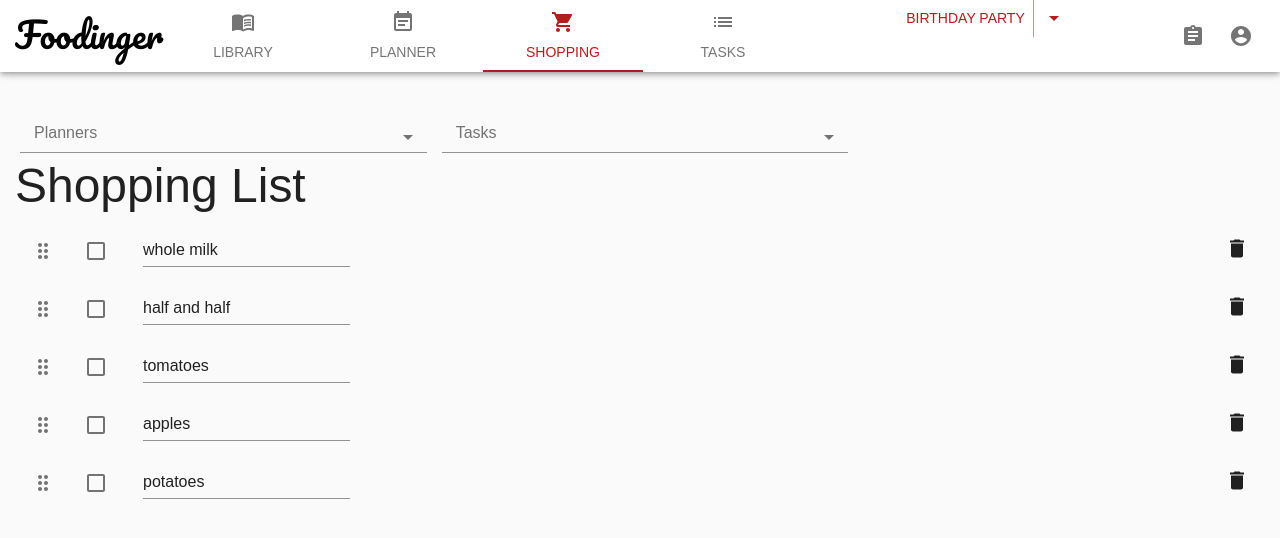
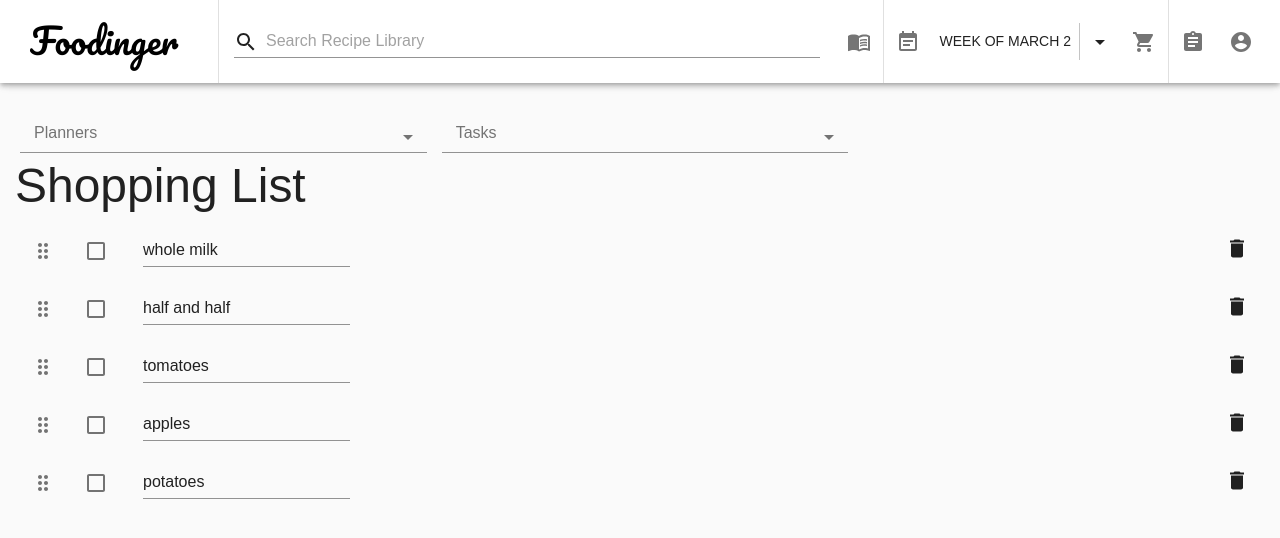
Before and after one commit to switzerb/foodinger-web-ui, a React (Create React App) app: page /shopping in a window 1280 px wide. Shown: the top 538 px of the page. Built offline with nearby package versions, Linux system fonts and the light colour scheme.

Commit message:
Reworking the navigation and menus

```diff
--- a/package.json
+++ b/package.json
@@ -9,6 +9,7 @@
     "@testing-library/jest-dom": "4.2.4",
     "@testing-library/react": "9.5.0",
     "@testing-library/user-event": "7.2.1",
+    "clsx": "^1.1.0",
     "react": "16.13.0",
     "react-dom": "16.13.0",
     "react-router-dom": "5.1.2",
--- a/src/AppHeader.js
+++ b/src/AppHeader.js
@@ -6,14 +6,19 @@ import {
     Menu,
     MenuItem,
     Select,
+    Divider,
+    List,
+    ListItem,
+    ListItemIcon,
+    ListItemText,
     Tabs,
     Tab,
     TextField,
     Toolbar,
-    Typography
+    Typography, Drawer, Container
 } from "@material-ui/core";
 import {
-    makeStyles
+    makeStyles, useTheme
 } from "@material-ui/core/styles"
 import {
     Link,
@@ -21,32 +26,69 @@ import {
 } from "react-router-dom";
 import {
     AccountCircle,
-    Assignment,
+    Assignment, ChevronLeft,
     EventNote,
-    List,
+    List as ListIcon,
     MenuBook,
     ShoppingCart,
+    Menu as MenuIcon
 } from "@material-ui/icons";
 import Logo from "./Logo";
 import planners from "./data/planners";
 import InputLabel from "@material-ui/core/InputLabel";
 import SelectPlan from "./planner/SelectPlan";
+import clsx from "clsx";
+import SearchBar from "./library/SearchBar";
+
+const drawerWidth = 440;
 
 const styles = makeStyles(theme => ({
-    root: {
-        flexGrow: 1,
-        backgroundColor: "#fff",
-    },
     toolbar: {
       display: "flex"
     },
     title: {
         flexGrow: 1,
-    }
+    },
+    appBar: {
+        flexGrow: 1,
+        zIndex: theme.zIndex.drawer + 1,
+        backgroundColor: "#fff",
+        transition: theme.transitions.create(['margin', 'width'], {
+            easing: theme.transitions.easing.sharp,
+            duration: theme.transitions.duration.leavingScreen,
+        }),
+    },
+    menuButton: {
+        marginRight: theme.spacing(2),
+    },
+    hide: {
+        display: 'none',
+    },
+    drawerContainer: {
+        overflow: 'auto',
+    },
+    drawer: {
+        width: drawerWidth,
+        flexShrink: 0,
+    },
+    drawerPaper: {
+        width: drawerWidth,
+    },
+    content: {
+        flexGrow: 1,
+        padding: theme.spacing(3),
+        transition: theme.transitions.create('margin', {
+            easing: theme.transitions.easing.sharp,
+            duration: theme.transitions.duration.leavingScreen,
+        }),
+        marginLeft: -drawerWidth,
+    },
 }));
 
 const AppHeader = (props) => {
     const classes = styles();
+    const [open, setOpen] = React.useState(false);
+
     const {pathname} = props.location;
     const [whiteboard, setWhiteBoard] = React.useState(null);
     const [account, setAccount] = React.useState(null);
@@ -67,39 +109,34 @@ const AppHeader = (props) => {
       setAccount(null);
     };
 
-    return <AppBar className={classes.root}>
+    const handleDrawerOpen = () => {
+        setOpen(true);
+    };
+
+    const handleDrawerClose = () => {
+        setOpen(false);
+    };
+
+
+    return (
+    <React.Fragment>
+        <AppBar
+            position="fixed"
+            className={clsx(classes.appBar)}
+        >
             <Toolbar className={classes.toolbar}>
                 <Logo />
-                    <Tabs
-                        className={classes.title}
-                        value={pathname.substring(1)}
-                        indicatorColor="primary"
-                        textColor="primary"
-                    >
-                        <Tab icon={<MenuBook />}     component={Link} to="library"  label="Library"   value="library" />
-                        <Tab icon={<EventNote />}    component={Link} to="planner"  label="Planner"   value="planner"/>
-                        <Tab icon={<ShoppingCart />} component={Link} to="shopping" label="Shopping"  value="shopping"/>
-                        <Tab icon={<List />}         component={Link} to="tasks"    label="Tasks"     value="tasks"/>
-                        <Tab component={SelectPlan} />
-                    </Tabs>
-                <IconButton onClick={handleWBOpen}><Assignment /></IconButton>
+                <Divider orientation="vertical" flexItem />
+                <SearchBar />
+                <IconButton component={Link} to="library" value="library" ><MenuBook /></IconButton>
+                <Divider orientation="vertical" flexItem />
+                <IconButton  component={Link} to="planner" value="planner"><EventNote /></IconButton>
+                <SelectPlan />
+                <IconButton component={Link} to="shopping" value="shopping"><ShoppingCart /></IconButton>
+                <Divider orientation="vertical" flexItem />
+                <IconButton onClick={handleDrawerOpen}><Assignment /></IconButton>
                 <IconButton onClick={handleAccountOpen}><AccountCircle /></IconButton>
             </Toolbar>
-        <Menu
-            id="whiteboard"
-            anchorEl={whiteboard}
-            keepMounted
-            open={Boolean(whiteboard)}
-            onClose={handleWBClose}
-        >
-            <MenuItem onClick={handleWBClose}>Napalm</MenuItem>
-            <MenuItem onClick={handleWBClose}>WD40 and LightBulbs</MenuItem>
-            <MenuItem onClick={handleWBClose}>Milk</MenuItem>
-            <MenuItem onClick={handleWBClose}>Peanut Butter</MenuItem>
-            <MenuItem onClick={handleWBClose}>Chai Tea</MenuItem>
-            <TextField label="Add to Board" variant="outlined" />
-            <MenuItem><Link to="/nowhere">Go to Whiteboard --></Link></MenuItem>
-        </Menu>
             <Menu
                 id="account"
                 anchorEl={account}
@@ -112,6 +149,42 @@ const AppHeader = (props) => {
                 <MenuItem onClick={handleAccountClose}>Preferences</MenuItem>
             </Menu>
         </AppBar>
+        <Drawer
+            className={classes.drawer}
+            variant="persistent"
+            anchor="right"
+            open={open}
+            classes={{
+                paper: classes.drawerPaper,
+            }}
+        >
+            <div className={classes.drawerHeader}>
+                <IconButton onClick={handleDrawerClose}>
+                    {<ChevronLeft />}
+                </IconButton>
+            </div>
+            <List
+                id="whiteboard"
+            >
+                <ListItem>Napalm</ListItem>
+                <ListItem>WD40 and LightBulbs</ListItem>
+                <ListItem>Milk</ListItem>
+                <ListItem>Peanut Butter</ListItem>
+                <ListItem>Chai Tea</ListItem>
+                <TextField label="Add to Board" variant="outlined" />
+                <ListItem><Link to="/nowhere">Go to Whiteboard --></Link></ListItem>
+            </List>
+            <Tabs
+                orientation="vertical"
+                className={classes.title}
+                value={pathname.substring(1)}
+                indicatorColor="primary"
+                textColor="primary"
+            >
+                <Tab icon={<ListIcon />}         component={Link} to="tasks"    label="Tasks"     value="tasks"/>
+            </Tabs>
+        </Drawer>
+    </React.Fragment>)
 };
 
 export default withRouter(AppHeader);
--- a/src/Logo.js
+++ b/src/Logo.js
@@ -5,6 +5,8 @@ const styles = makeStyles(theme => ({
         root: {
             fontSize: "2.5em",
             color: "black",
+            margin: theme.spacing(3),
+            paddingRight: theme.spacing(5)
         },
         F: {
             fontFamily: "Pacifico",
--- a/src/data/planners.js
+++ b/src/data/planners.js
@@ -1,8 +1,20 @@
 const planners  = [
-    "Week of March 2",
-    "Birthday Party",
-    "Dinner with Nick and Krissy",
-    "Week of March 9"
+    {
+        name: "Week of March 2",
+        type: "meal"
+    },
+    {
+        name: "Birthday Party",
+        type: "meal"
+    },
+    {
+        name: "Dinner with Nick and Krissy",
+        type: "meal"
+    },
+    {
+        name: "Camping",
+        type: "task"
+    }
 ];
 
 export default planners;
--- a/src/library/SearchBar.js
+++ b/src/library/SearchBar.js
@@ -1,23 +1,33 @@
 import React from 'react';
 import {makeStyles} from '@material-ui/core/styles';
-import TextField from '@material-ui/core/TextField';
+import {
+    FormControl,
+    TextField,
+    IconButton
+} from "@material-ui/core";
 import InputAdornment from "@material-ui/core/InputAdornment";
-import Grid from '@material-ui/core/Grid';
-import {Search} from "@material-ui/icons";
+import {
+    Search
+} from "@material-ui/icons";
 
 const useStyles = makeStyles(theme => ({
     margin: {
         margin: "auto",
     },
+    search: {
+        margin: theme.spacing(3),
+        flexGrow: 1
+    }
 }));
 
 const SearchBar = () => {
     const classes = useStyles();
 
     return (
+        <FormControl className={classes.search}>
         <TextField
             fullWidth
-            label="Find a recipe"
+            placeholder="Search Recipe Library"
             InputProps={{
                 startAdornment: (
                     <InputAdornment position="start">
@@ -25,6 +35,7 @@ const SearchBar = () => {
                     </InputAdornment>
                 ),
             }}/>
+        </FormControl>
     );
 };
 
--- a/src/planner/SelectPlan.js
+++ b/src/planner/SelectPlan.js
@@ -10,12 +10,20 @@ import Popper from '@material-ui/core/Popper';
 import MenuItem from '@material-ui/core/MenuItem';
 import MenuList from '@material-ui/core/MenuList';
 import planners from "../data/planners";
-import {InputLabel} from "@material-ui/core";
+import {
+    Box,
+    InputLabel,
+    ListItemIcon
+} from "@material-ui/core";
+import {
+    Restaurant,
+    List as ListIcon
+} from "@material-ui/icons";
 
 export default function SplitButton() {
     const [open, setOpen] = React.useState(false);
     const anchorRef = React.useRef(null);
-    const [selectedIndex, setSelectedIndex] = React.useState(1);
+    const [selectedIndex, setSelectedIndex] = React.useState(0);
 
     const handleClick = () => {
         console.info(`You clicked ${planners[selectedIndex]}`);
@@ -39,12 +47,11 @@ export default function SplitButton() {
     };
 
     return (
-        <Grid container direction="column" alignItems="center">
-            <Grid item xs={12}>
-                <ButtonGroup variant="text" color="primary" ref={anchorRef} aria-label="split button">
-                    <Button onClick={handleClick}>{planners[selectedIndex]}</Button>
+        <Box>
+                <ButtonGroup variant="text" color="black" ref={anchorRef} aria-label="split button">
+                    <Button onClick={handleClick}>{planners[selectedIndex].name}</Button>
                     <Button
-                        color="primary"
+                        color="black"
                         size="small"
                         aria-controls={open ? 'split-button-menu' : undefined}
                         aria-expanded={open ? 'true' : undefined}
@@ -68,12 +75,12 @@ export default function SplitButton() {
                                     <MenuList id="split-button-menu">
                                         {planners.map((option, index) => (
                                             <MenuItem
-                                                key={option}
-                                                disabled={index === 2}
+                                                key={option.name}
                                                 selected={index === selectedIndex}
                                                 onClick={(event) => handleMenuItemClick(event, index)}
                                             >
-                                                {option}
+                                                <ListItemIcon>{option.type ===   "meal" ? <Restaurant /> : <ListIcon />}</ListItemIcon>
+                                                {option.name}
                                             </MenuItem>
                                         ))}
                                     </MenuList>
@@ -82,7 +89,6 @@ export default function SplitButton() {
                         </Grow>
                     )}
                 </Popper>
-            </Grid>
-        </Grid>
+        </Box>
     );
 }
```
Also changed, not shown: 1 other file (tests, documents, lock files or other folders). Lines whose indentation alone changed are shown as unchanged.
